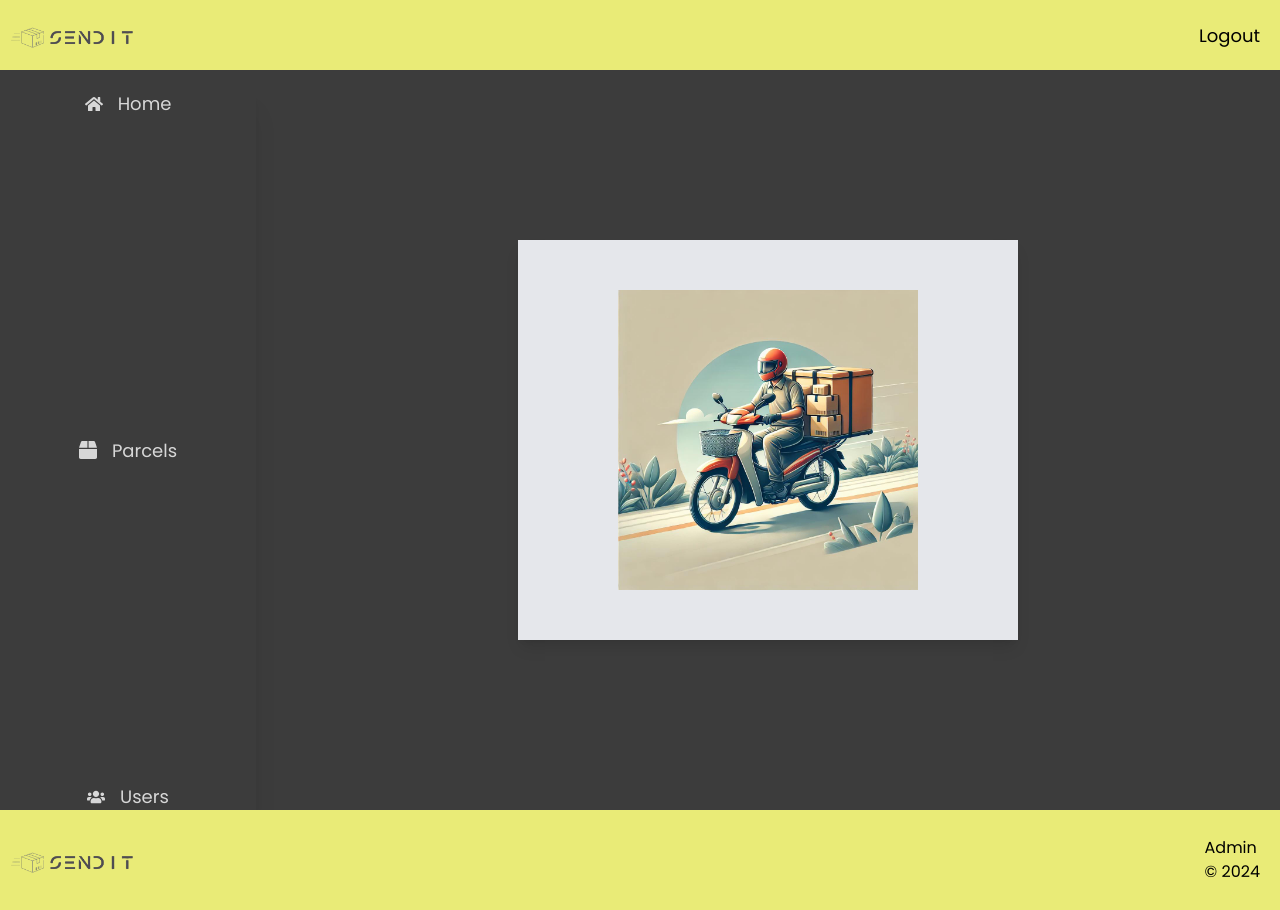
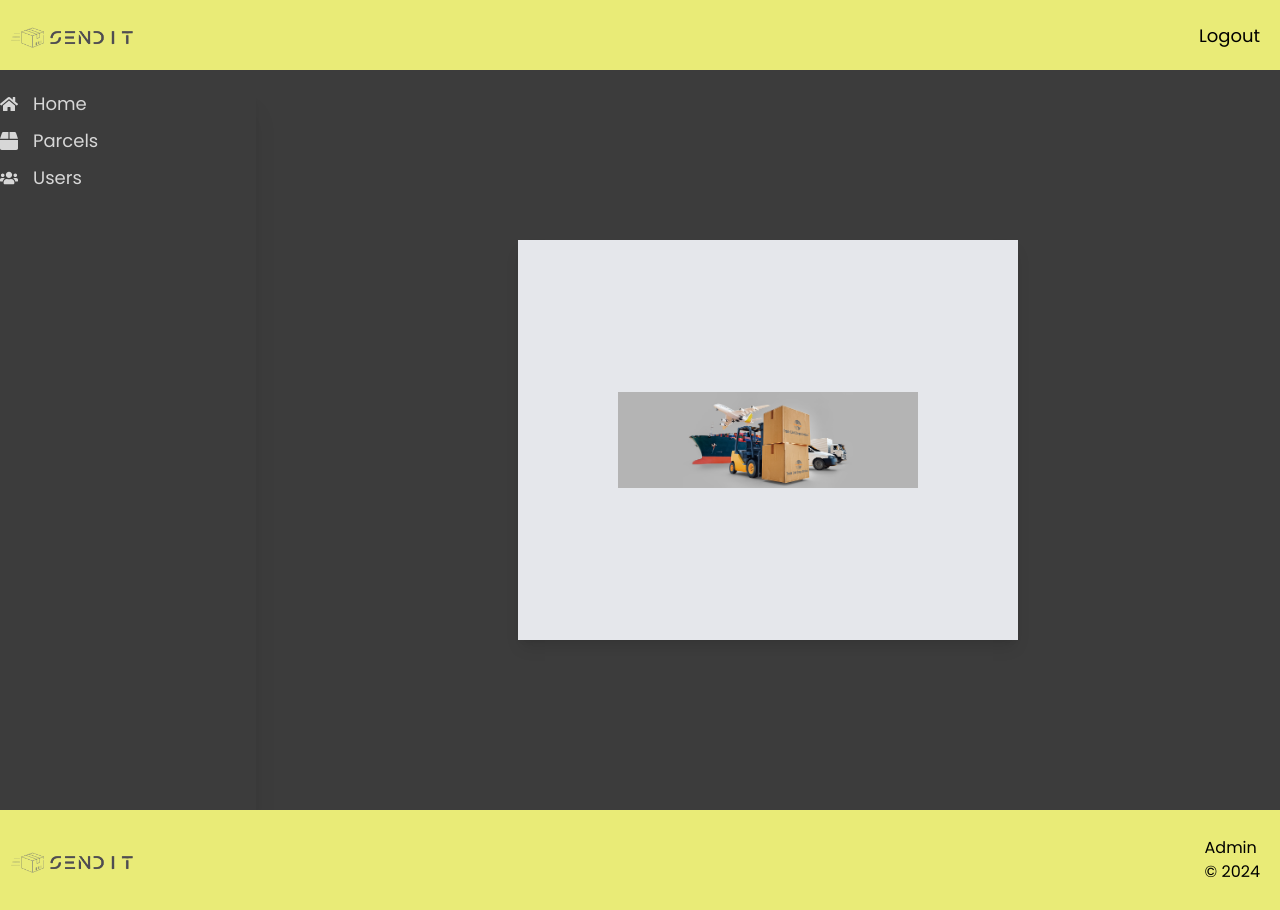
Before and after one commit to Prakash-Mehta/Parcel_Delivery_System01, a React (Vite) app in the folder Admin/: page / in a window 1280 px wide. Built offline with nearby package versions, Linux system fonts and the light colour scheme; no server answers.

Commit message:
commit 1

```diff
--- a/Admin/src/components/Menu.jsx
+++ b/Admin/src/components/Menu.jsx
@@ -4,7 +4,7 @@ import { Link } from "react-router-dom";
 const Menu = () => {
   return (
     <div className="h-[90vh] shadow-xl">
-      <ul className="flex flex-col items-center justify-between h-full mt-[20px] space-y-[10px]">
+      <ul className="flex flex-col items-start justify-start h-full mt-[20px] space-y-[10px]"> {/* Adjusted space-y to 10px */}
         <Link to="/">
           <li className="flex items-center text-[#D7D7D7] text-[18px] hover:text-[#E9EB77] cursor-pointer">
             <FaHome className="mr-[15px]" />
@@ -31,11 +31,6 @@ const Menu = () => {
 };
 
 export default Menu;
-
-
-
-
-
 
 
 
--- a/Admin/src/pages/Home.jsx
+++ b/Admin/src/pages/Home.jsx
@@ -3,8 +3,8 @@ const Home = () => {
     <div className="flex items-center justify-center h-full">
       <div className="flex items-center justify-center w-[500px] h-[400px] bg-gray-200 shadow-lg m-[20px]">
         <img
-          src="Delivery_worker_on_bike.jpg"
-          alt="Delivery worker on bike"
+          src="banner_service.jpg"
+          alt="banner service"
           style={{ display: "block", margin: "0 auto", width: "300px" }}
         />
       </div>
```
Also changed, not shown: Admin/public/banner_service.jpg (added), 1 other file (tests, documents, lock files or other folders).
